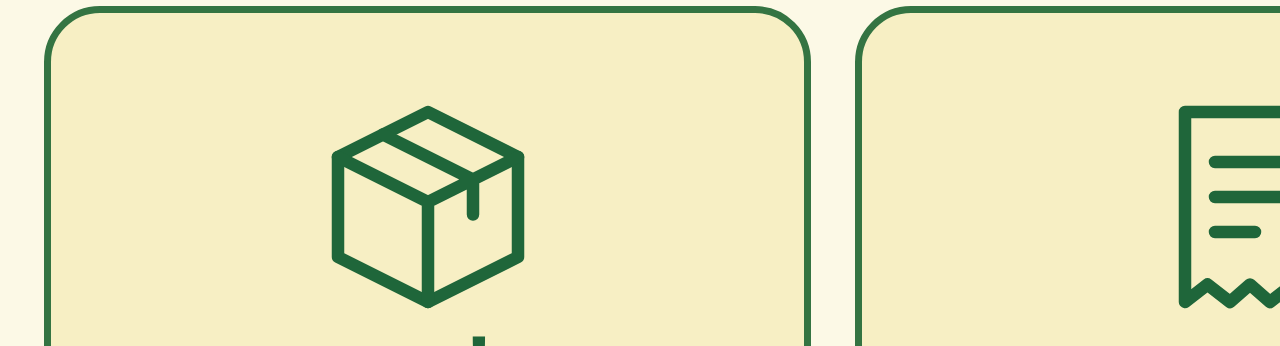
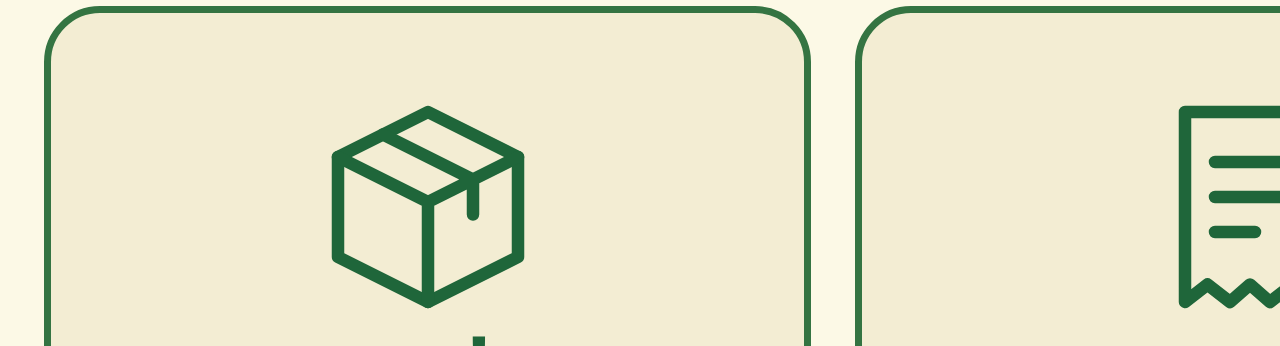
Before and after one commit to thipwonh-ship-it/yanghaus-liff, a plain HTML site: page richmenu/menu.html in a window 1280 px wide. Shown: the part 172-518 px from the top of the page. Drawn offline with Linux system fonts and the light colour scheme; a web font is replaced by a local one.

Commit message:
Rich menu: mute button fill to match logo background cream
Co-Authored-By: Claude Fable 5.2 <noreply@anthropic.com>
Claude-Session: https://claude.ai/code/session_01Rp6Uh5bshGfe9JoJJMV97C

```diff
--- a/richmenu/menu.html
+++ b/richmenu/menu.html
@@ -12,7 +12,7 @@ body{width:2500px;height:843px;background:#fcf9e6;font-family:P;position:relativ
 .row{position:absolute;left:0;top:170px;width:2500px;height:673px;display:flex}
 .cell{width:833.33px;height:100%;padding:8px 22px 40px}
 .cell:first-child{padding-left:44px}.cell:last-child{padding-right:44px}
-.btn{height:100%;border-radius:56px;background:#f7efc4;display:flex;flex-direction:column;align-items:center;justify-content:center;gap:18px;border:7px solid #347442}
+.btn{height:100%;border-radius:56px;background:#f3edd3;display:flex;flex-direction:column;align-items:center;justify-content:center;gap:18px;border:7px solid #347442}
 .btn.new{background:#fffff5}
 .btn svg{width:250px;height:250px}
 .t{font-weight:700;font-size:112px;line-height:1.15;color:#1f663a}
```
Also changed, not shown: richmenu/yanghaus-richmenu-3btn.jpg.
